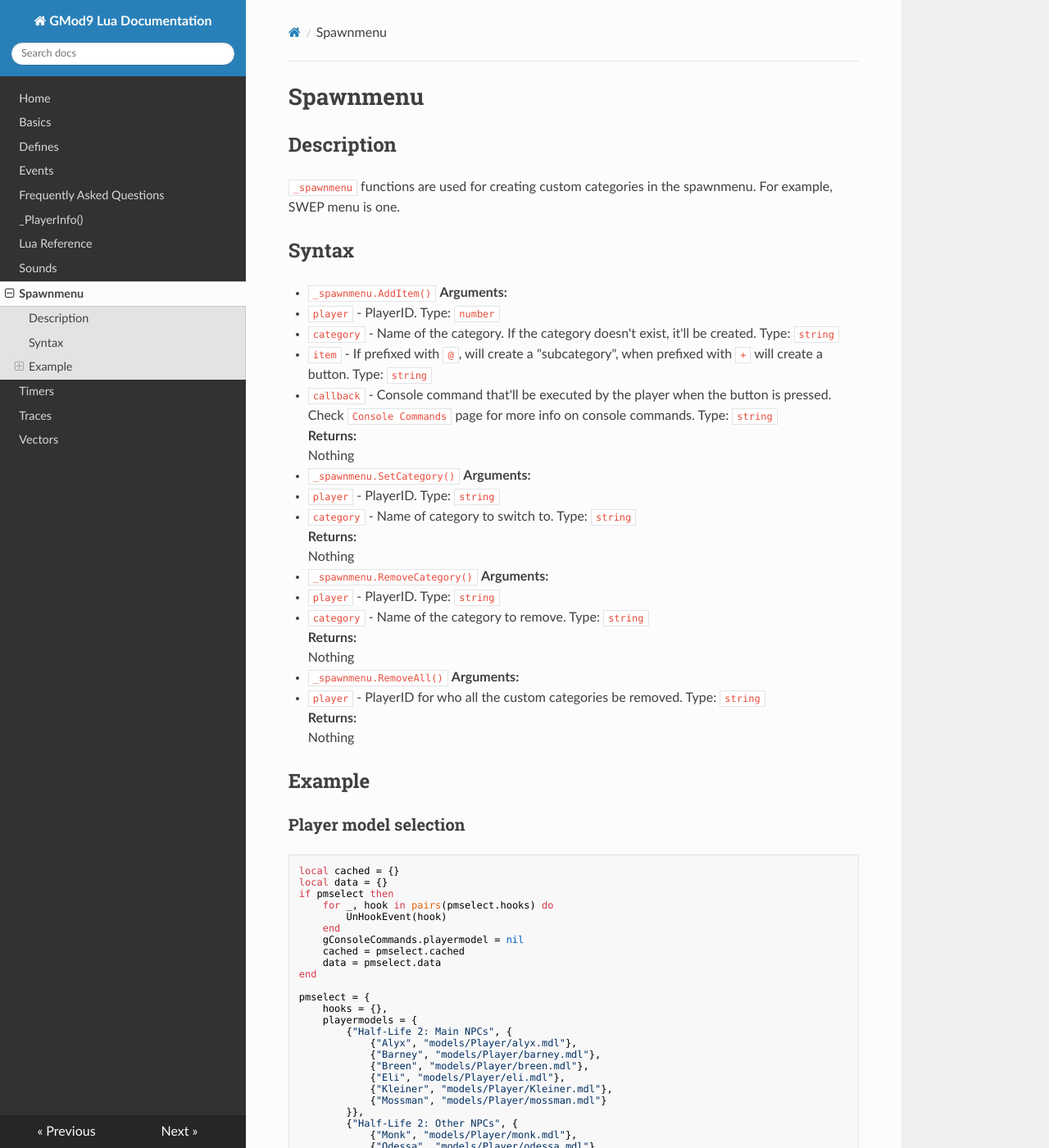
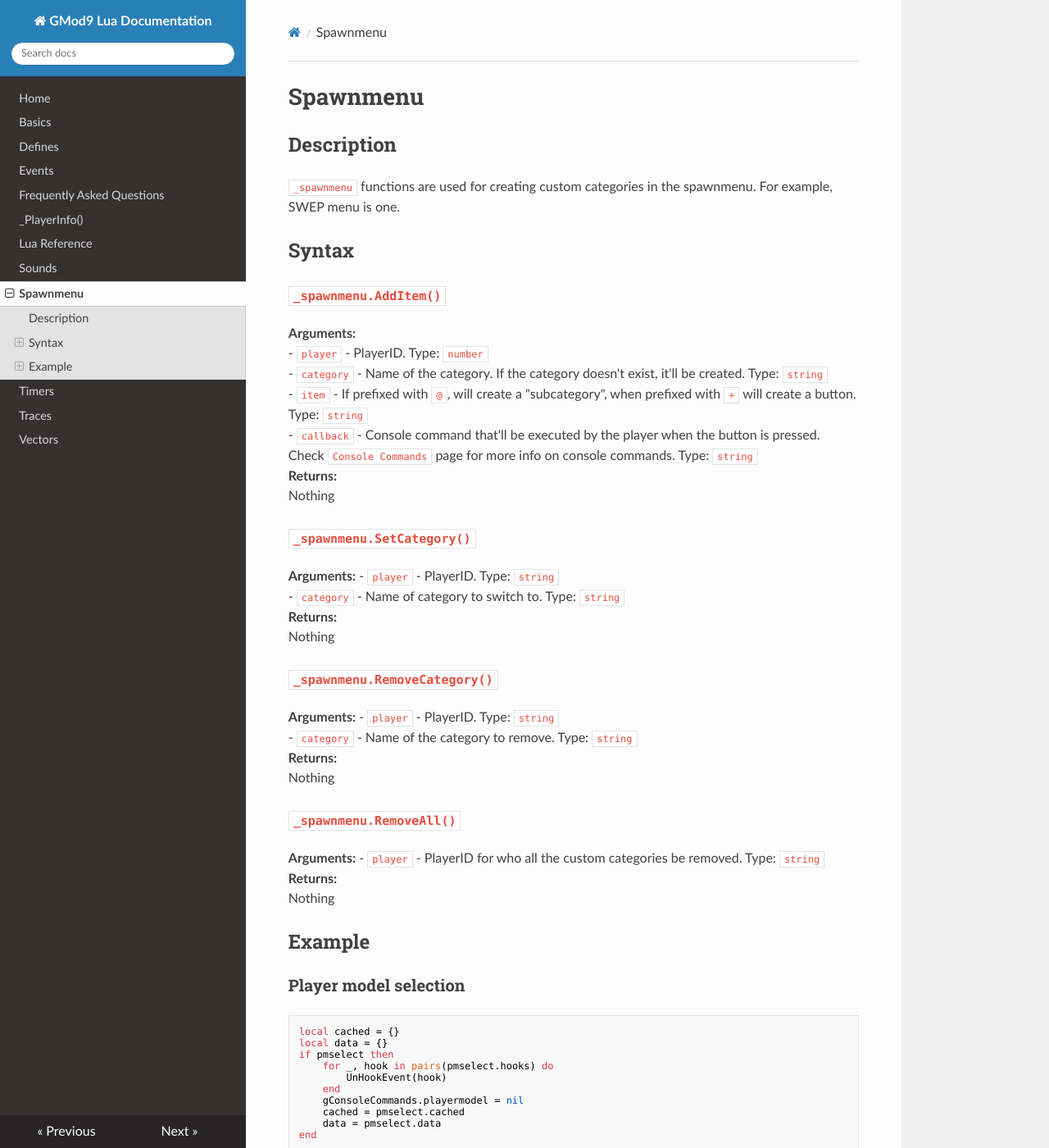
Before and after one commit to gmod9/lua-docs, an MkDocs documentation site: the page built from docs/spawnmenu.md, in a window 1280 px wide and 1400 px high. Shown: the whole window at 82% size. Built offline with MkDocs 1.6.1, drawn with Linux system fonts in a browser that asks for light colours; nearby versions of some CDN libraries.

```diff
--- a/docs/spawnmenu.md
+++ b/docs/spawnmenu.md
@@ -5,7 +5,7 @@ categories in the spawnmenu. For example, SWEP menu
 is one.
 
 ## Syntax
-- `_spawnmenu.AddItem()`
+### `_spawnmenu.AddItem()`
 **Arguments:**
 - `player` - PlayerID. Type: `number`
 - `category` - Name of the category. If the category doesn't exist, it'll be created. Type: `string`
@@ -14,21 +14,21 @@ is one.
 **Returns:**
 Nothing
 
-- `_spawnmenu.SetCategory()`
+### `_spawnmenu.SetCategory()`
 **Arguments:**
 - `player` - PlayerID. Type: `string`
 - `category` - Name of category to switch to. Type: `string`
 **Returns:**
 Nothing
 
-- `_spawnmenu.RemoveCategory()`
+### `_spawnmenu.RemoveCategory()`
 **Arguments:**
 - `player` - PlayerID. Type: `string`
 - `category` - Name of the category to remove. Type: `string`
 **Returns:**
 Nothing
 
-- `_spawnmenu.RemoveAll()`
+### `_spawnmenu.RemoveAll()`
 **Arguments:**
 - `player` - PlayerID for who all the custom categories be removed. Type: `string`
 **Returns:**
```
